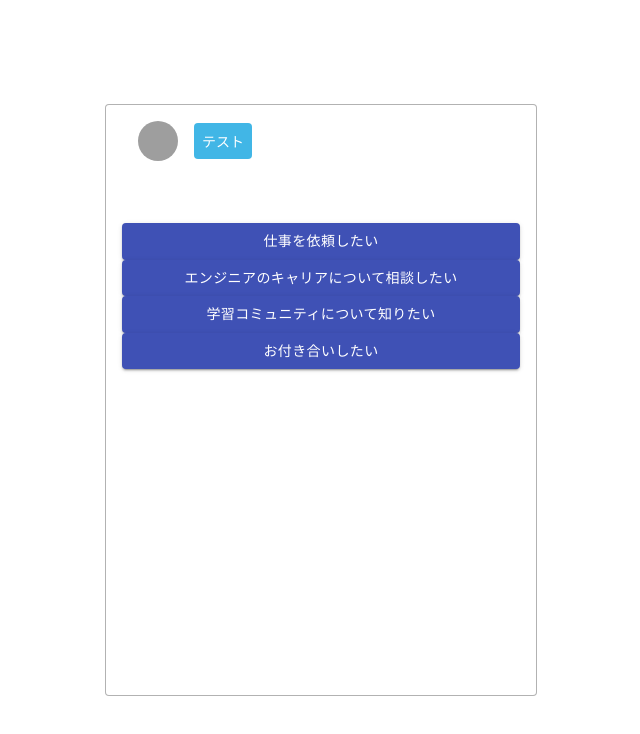
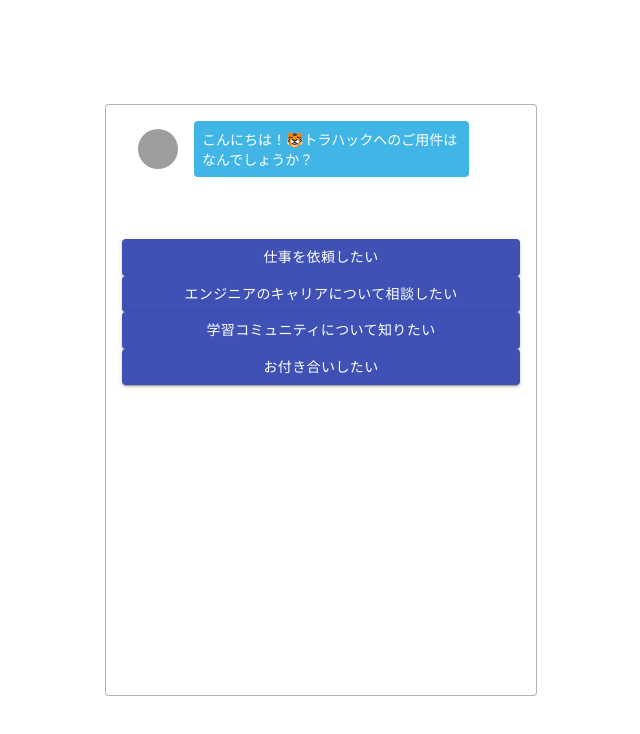
Before and after one commit to shuntagami/chatbot-demo1, a React (Create React App) app: page / in a window 1280 px wide. Shown: the top 734 px of the page, without its empty margins (319-959 px from the left). Built offline with nearby package versions, Linux system fonts and the light colour scheme; grey boxes are pictures that could not be loaded.

Commit message:
initQuestionの表示

```diff
--- a/src/App.jsx
+++ b/src/App.jsx
@@ -19,12 +19,29 @@
   initAnswer = () => {
     const initDataset = this.state.dataset[this.state.currentId]
     const initAnswers = initDataset.answers
+
     this.setState({
       answers: initAnswers
     })
   }
 
+  initChats = () => {
+    const initDataset = this.state.dataset[this.state.currentId]
+    const chat = {
+      text: initDataset.question,
+      type: 'question'
+    }
+
+    const chats = this.state.chats;
+    chats.push(chat)
+
+    this.setState({
+      chats: chats
+    })
+  }
+
   componentDidMount() {
+    this.initChats()
     this.initAnswer()
   }
 
@@ -32,7 +49,7 @@
     return (
       <section className="c-section">
         <div className="c-box">
-          <Chats />
+          <Chats chats={this.state.chats}/>
           <AnswersList answers={this.state.answers}/>
         </div>
 
--- a/src/components/Chat.jsx
+++ b/src/components/Chat.jsx
@@ -1,17 +1,19 @@
 import React from 'react';
 import ListItem from '@material-ui/core/ListItem';
-import ListItemText from '@material-ui/core/ListItemText';
 import ListItemAvatar from '@material-ui/core/ListItemAvatar';
 import Avatar from '@material-ui/core/Avatar';
-import Typography from '@material-ui/core/Typography';
 
-const Chat = () => {
+
+const Chat = (props) => {
+  const isQuestion = (props.type === 'question');
+  const classes = isQuestion ? 'p-chat__row' : 'p-chat__reverse';
+
   return (
-    <ListItem>
+    <ListItem className={classes}>
         <ListItemAvatar>
           <Avatar alt="icon" src="/static/images/avatar/1.jpg" />
         </ListItemAvatar>
-        <div className="p-chat__bubble">テスト</div>
+        <div className="p-chat__bubble">{props.text}</div>
     </ListItem>
   )
 }
--- a/src/components/Chats.jsx
+++ b/src/components/Chats.jsx
@@ -11,12 +11,14 @@
   },
 }));
 
-const Chats = () => {
+const Chats = (props) => {
   const classes = useStyles();
 
   return (
     <List className={classes.root}>
-      <Chat />
+      {props.chats.map((chat, index) => {
+        return <Chat text={chat.text} type={chat.type} key={index.toString()}/>
+      })}
     </List>
   )
 }
```
Also changed, not shown: 1 other file (tests, documents, lock files or other folders).
